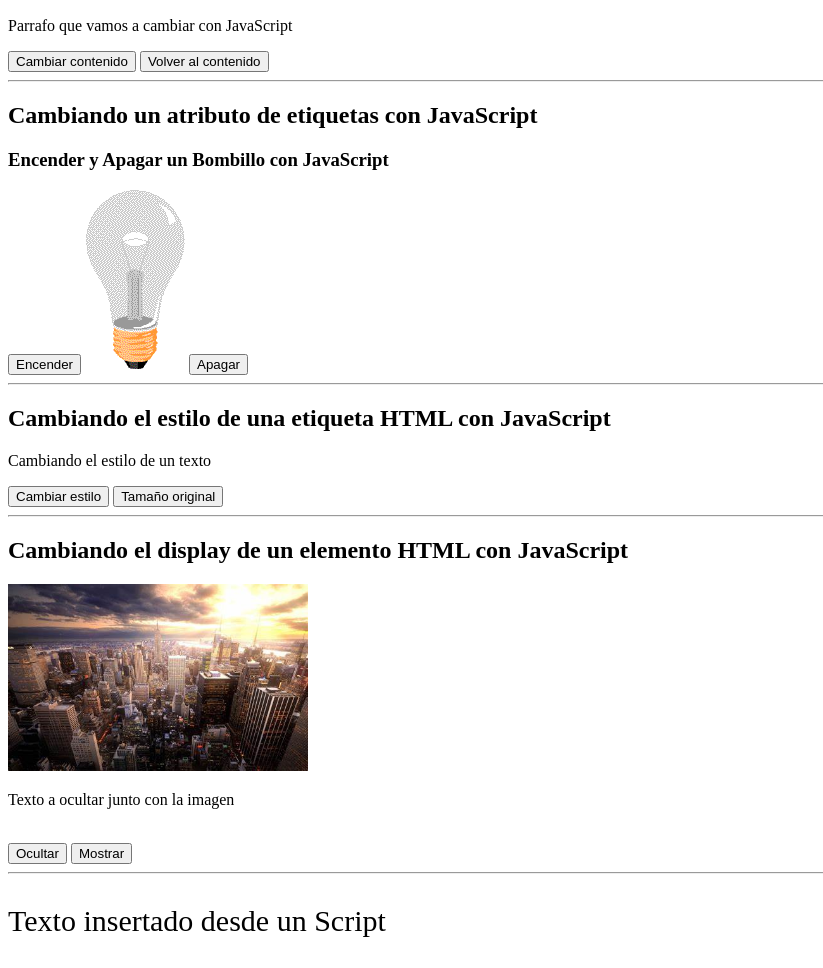
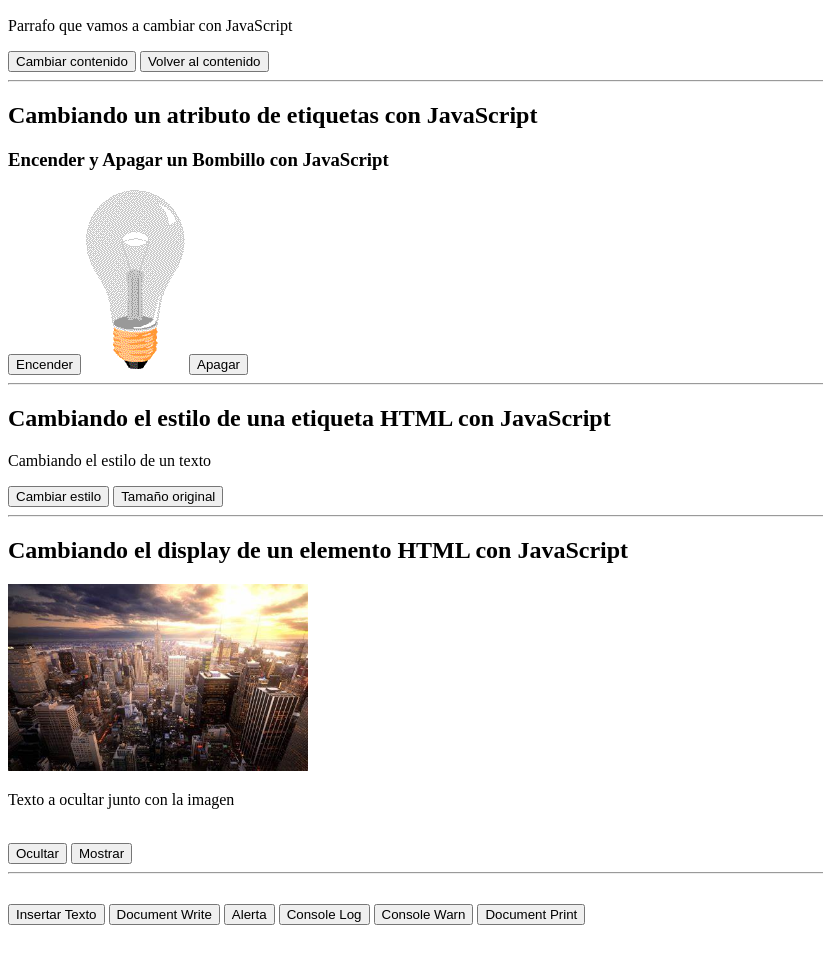
Before and after one commit to CarlosEncisoUdeCaldas/Intro-a-JavaScript-G48, a plain HTML site: page Ejercicios Iniciales/index.html in a window 1280 px wide. Shown: the part 110-1078 px from the top of the page, without its empty margins (0-823 px from the left). After the commit the page ends 1043 px from the top, so only its background shows below. Drawn offline with Linux system fonts and the light colour scheme.

Commit message:
insercion de elementos de salida

```diff
--- a/Ejercicios Iniciales/index.html
+++ b/Ejercicios Iniciales/index.html
@@ -56,6 +56,12 @@
         <hr>
 
         <p id="insertar" style="font-size: 30px;"></p>
+        <button onclick="document.getElementById('insertar').innerHTML='Texto insertado desde un Script'">Insertar Texto</button>
+        <button onclick=" useWrite() ">Document Write</button>
+        <button onclick=" buttonAlert() ">Alerta</button>
+        <button onclick=" console.log('Mensaje a la consola')">Console Log</button>
+        <button onclick=" console.warn('Mensaje warning')">Console Warn</button>
+        <button onclick=" window.print()">Document Print</button>
 
 
     </main>
--- a/Ejercicios Iniciales/js/script.js
+++ b/Ejercicios Iniciales/js/script.js
@@ -1,5 +1,4 @@
-document.getElementById("insertar").innerHTML =
-  "Texto insertado desde un Script";
+
 
 // funcion para ocultar elementos
 // function ocultarElemento(){
@@ -41,3 +40,11 @@ function OnOff( ruta ){
 // function OnOff( valor ) {
 
 // }
+
+function useWrite(){
+    document.write('Hola Mundo')
+}
+
+function buttonAlert(){
+    window.alert('Bienvenido a la salida Alerta')
+}
```
